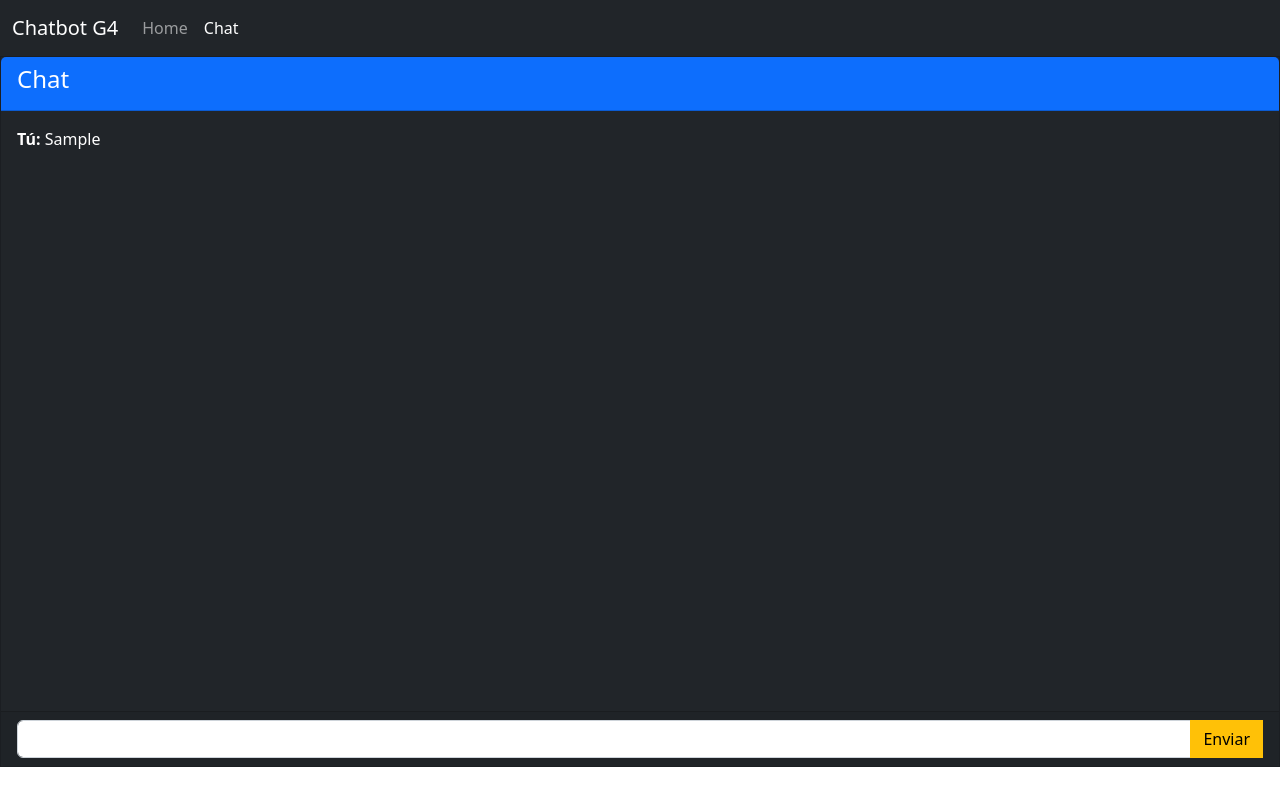
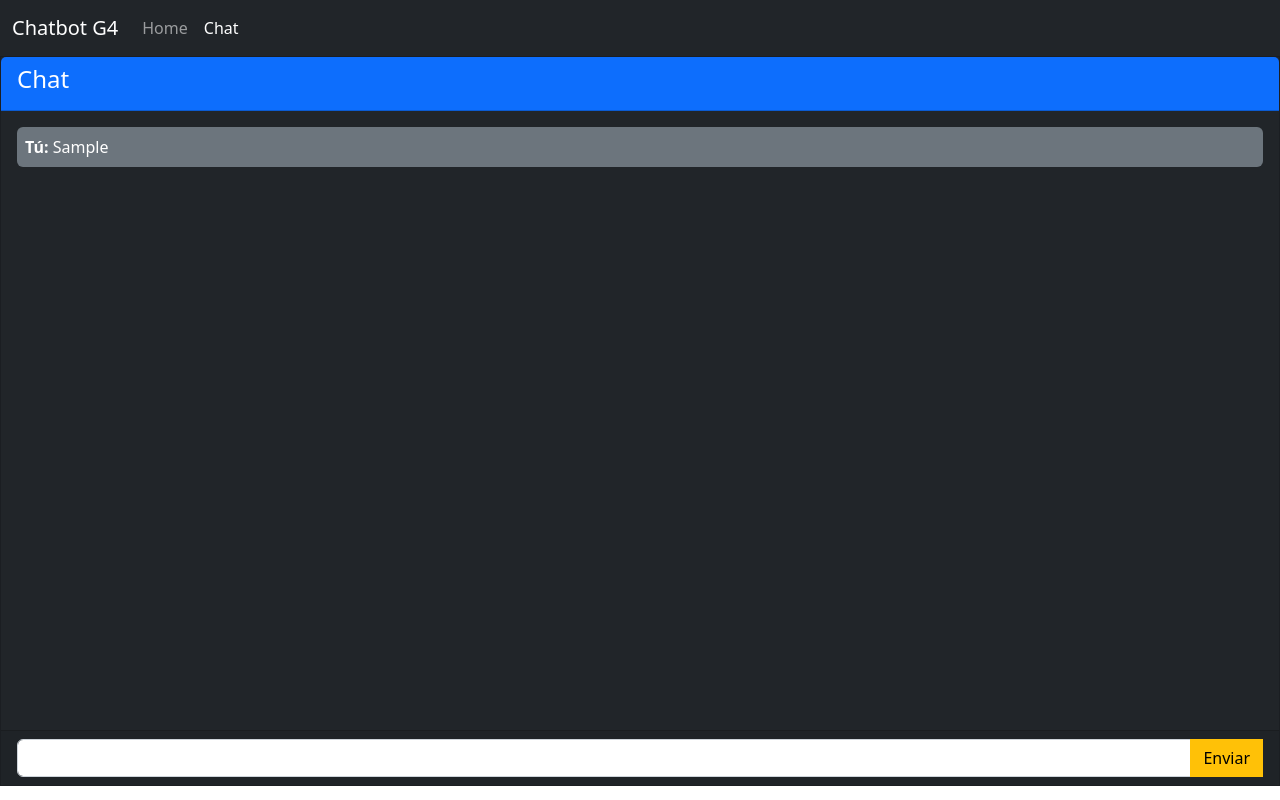
Before and after one commit to JonathanLara27/ChatBotG4SoftwareInteligente, a plain HTML site: page src/pages/chat.html in a window 1280 px wide. Both pictures are taken after typing "Sample" into the empty fields and a click on the button "Enviar". Drawn offline with nearby package versions, Linux system fonts and the light colour scheme; no server answers; some icons are missing.

Commit message:
[UPDATE] Añadido api key y mostrando la consulta

```diff
--- a/src/js/main.js
+++ b/src/js/main.js
@@ -11,7 +11,7 @@ function getInputValue() {
 }
 
 //funcion para crear el mensaje
-function createMessage(message) {
+async function createMessage(message) {
     //creamos el elemento div
     const div = document.createElement("div");
     //le agregamos la clase message
@@ -20,10 +20,19 @@ function createMessage(message) {
     const p = document.createElement("p");
     //le agregamos el texto del mensaje
     p.innerHTML = '<strong>Tú:</strong> ' + message;
+    //añadimos clases de bootstrap para dar estilos
+    p.classList.add("text-white", "bg-secondary", "rounded-2", "p-2");
     //agregamos el elemento p al div
     div.appendChild(p);
     // agregamos el elemento al div con id messages
     document.getElementById("chat").appendChild(div);
+    //llamamos a la funcion para obtener la respuesta
+    const res = await chatGPT(message);
+    const p2 = document.createElement("p");
+    (res.error) ? p2.innerHTML = '<strong>ChatGPT:</strong> ' + JSON.stringify(res.error.message)
+        : p2.innerHTML = '<strong>ChatGPT:</strong> ' + JSON.stringify(res.choices[0].message.content);
+    p2.classList.add("text-white", "bg-primary", "rounded-2", "p-2");
+    div.appendChild(p2);
 }
 
 //tenemos el form message-form
@@ -35,3 +44,31 @@ form.addEventListener("submit", (e) => {
     //obtenemos el valor del input
     getInputValue();
 });
+
+//funcion para consumir api de chatgpt
+async function chatGPT(message) {
+    const enviar = {
+        "model": "gpt-3.5-turbo",
+        "messages": JSON.stringify([{ "role": "user", "content": message }]),
+        "temperature": 0.7
+    }
+    //creamos el objeto de configuracion
+    const config = {
+        method: "POST",
+        headers: {
+            "Content-Type": "application/json",
+            "Authorization": "Bearer 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",
+            "OpenAI-Organization": "org-nDfOpJ9y8SZEoc2dYwQw9Zhy"
+        },
+        body: JSON.stringify(enviar),
+    };
+    //consumimos la api
+    const response = await fetch(
+        "https://api.openai.com/v1/chat/completions",
+        config
+    );
+    //obtenemos la respuesta en json
+    const data = await response.json();
+    //retornamos la respuesta
+    return data;
+}
--- a/src/pages/chat.html
+++ b/src/pages/chat.html
@@ -11,9 +11,10 @@
     <link href="https://cdn.jsdelivr.net/npm/bootstrap@5.2.1/dist/css/bootstrap.min.css" rel="stylesheet"
         integrity="sha384-iYQeCzEYFbKjA/T2uDLTpkwGzCiq6soy8tYaI1GyVh/UjpbCx/TYkiZhlZB6+fzT" crossorigin="anonymous">
     <style>
-        #chat {
-            min-height: 600px;
-            max-height: 750px;
+        #contenedor {
+            height: 730px;
+        }
+        #chat{
             overflow-y: scroll;
         }
     </style>
@@ -45,7 +46,7 @@
     <main>
         <div class="d-flex justify-content-center" id="contentWrap">
             <div class="col-lg-12 col-md-12 col-sm-12 col-xs-12">
-                <div class="card bg-dark text-white rounded-0">
+                <div class="card bg-dark text-white rounded-0" id="contenedor">
                     <!-- CARD HEADER-->
                     <div class="card-header bg-primary text-white">
                         <h4>Chat</h3>
```
